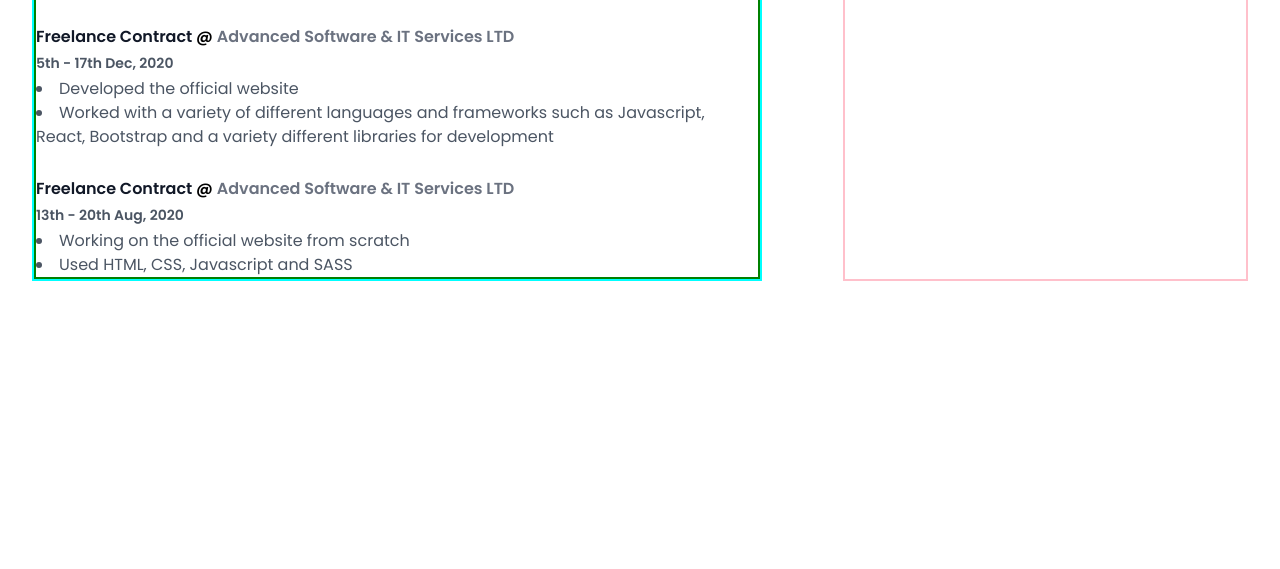
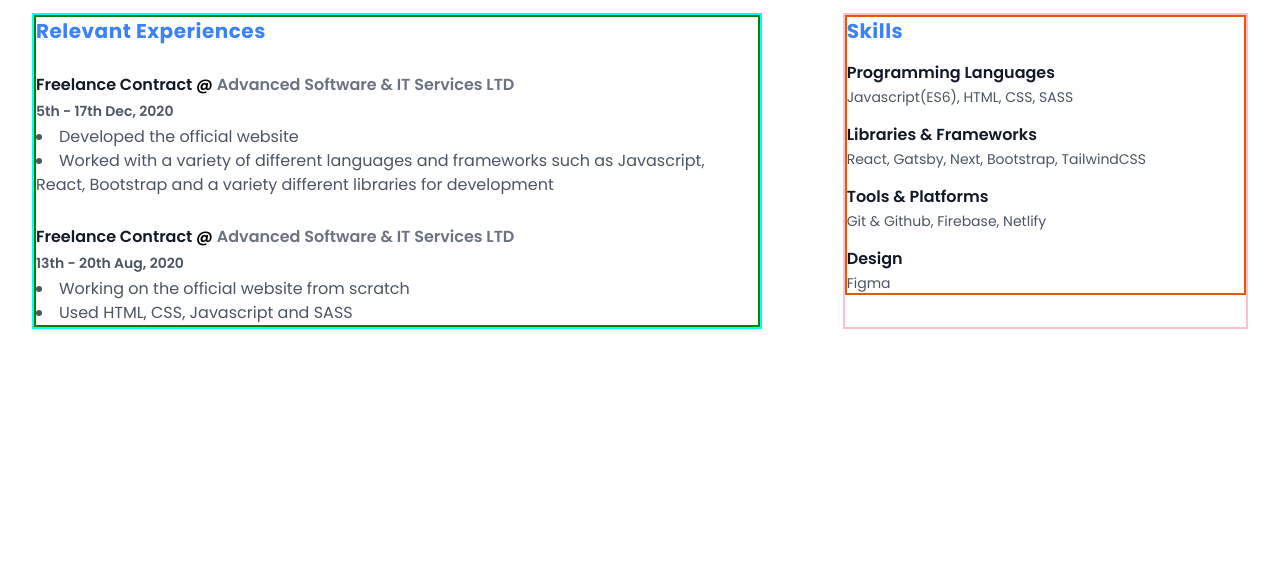
Before and after one commit to rahi-khan/resume, a Gatsby site: page / in a window 1280 px wide. Shown: the part 231-800 px from the top of the page. Built offline with nearby package versions, Linux system fonts and the light colour scheme; Gatsby itself is replaced by a stand-in of ours.

Commit message:
skills section completed ☠️

```diff
--- a/src/components/Right.jsx
+++ b/src/components/Right.jsx
@@ -1,10 +1,11 @@
 import React from "react";
+import Skills from "./Skills";
 
 const Right = () => {
     //! Render right sidebar UI
     return (
         <div className={right} style={{ border: "2px solid pink" }}>
-            right
+            <Skills />
         </div>
     );
 };
--- /dev/null
+++ b/src/components/Skills.jsx
@@ -0,0 +1,40 @@
+import React from "react";
+import { useStaticQuery, graphql } from "gatsby";
+
+const Skills = () => {
+    //! Querying page data
+    const data = useStaticQuery(graphql`
+        {
+            dataJson {
+                skillset {
+                    name
+                    skills
+                }
+            }
+        }
+    `);
+
+    //! Render Skills UI
+    return (
+        <div className={skillsContainer} style={{ border: "2px solid #e05a07" }}>
+            <h1 className={title}>Skills</h1>
+
+            {data.dataJson.skillset.map(arr => (
+                <div className={skillsBucket}>
+                    <h1 className="font-semibold text-base text-gray-900">{arr.name}</h1>
+                    <p className="text-gray-600 text-sm">{arr.skills}</p>
+                </div>
+            ))}
+        </div>
+    );
+};
+
+//! styles
+const { skillsContainer, title, skillsBucket, jobDesc } = {
+    skillsContainer: "flex flex-col space-y-4",
+    title: "text-blue-500 text-xl font-bold tracking-wide",
+    skillsBucket: "flex flex-col space-y-0.5",
+    jobDesc: "list-disc list-inside text-gray-600",
+};
+
+export default Skills;
--- a/src/data/resumeData.json
+++ b/src/data/resumeData.json
@@ -11,10 +11,24 @@
             "Certificate": "High School Diploma in Science group"
         }
     ],
-    "programmingLanguages": ["Javascript(ES6)", "HTML", "CSS", "SASS"],
-    "librariesAndFrameworks": ["React", "Gatsby", "Next", "Bootstrap", "TailwindCSS"],
-    "toolsAndPlatforms": ["Git & Github", "Firebase", "Netlify"],
-    "design": ["Figma"],
+    "skillset": [
+        {
+            "name": "Programming Languages",
+            "skills": "Javascript(ES6), HTML, CSS, SASS"
+        },
+        {
+            "name": "Libraries & Frameworks",
+            "skills": "React, Gatsby, Next, Bootstrap, TailwindCSS"
+        },
+        {
+            "name": "Tools & Platforms",
+            "skills": "Git & Github, Firebase, Netlify"
+        },
+        {
+            "name": "Design",
+            "skills": "Figma"
+        }
+    ],
     "projects": [
         {
             "Name": "ASIT Official Website",
--- a/src/pages/index.jsx
+++ b/src/pages/index.jsx
@@ -20,7 +20,7 @@ const Index = () => (
 
 //! styles
 const { container, main } = {
-    container: "container mx-auto py-10 px-8 flex flex-col",
+    container: "container mx-auto py-10 px-8 flex flex-col space-y-12",
     main: "flex justify-between",
 };
 
```
